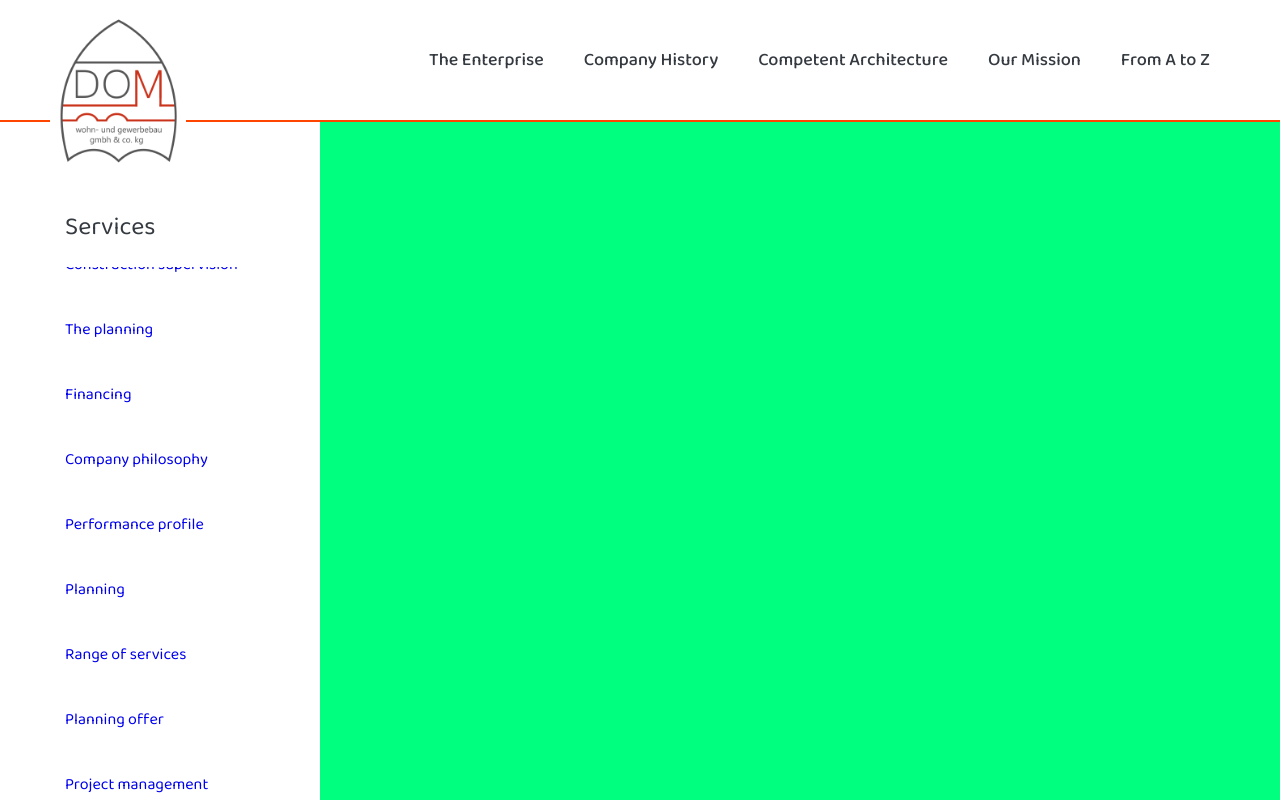
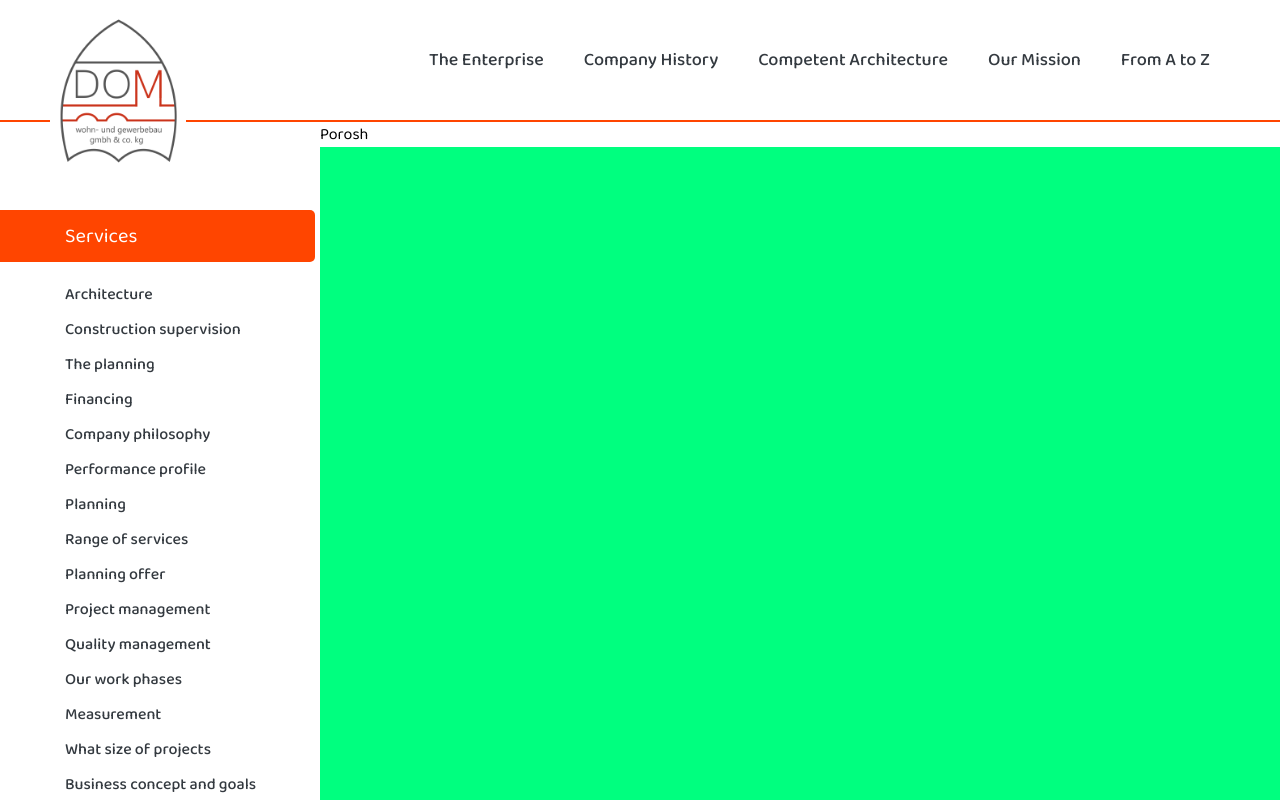
Before and after one commit to porosh2002/dom_residential, a React (Create React App) app: page / in a window 1280 px wide. Shown: the top 800 px of the page. Built offline with nearby package versions, Linux system fonts and the light colour scheme.

Commit message:
Service Menu

```diff
--- a/src/App.css
+++ b/src/App.css
@@ -47,30 +47,38 @@
 .bContentOne{
   width:25vw;
   background-color:#fff;
+  position: fixed;
+  top:120px;
+  height:100%;
 }
 .bContenttwo{
   width:75vw;
+  margin-left: 25vw;
   background-color: springgreen;
+  height:1500px;
 }
 /*! Test */
-.ServiceContentWrap{
-  padding:20px 0px;
-}
 .ContainerService{
-  width: 25vw;
-  margin:45px 0px 0px 65px;
-}
-.ContainerWithtitle{
-  margin:0px 0px 0px -65px;
-  position: fixed;
-  width:25vw;
-  /* box-shadow: 0 4px 2px -2px rgba(0, 0, 0, 0.2); */
+  margin: 90px 0px 0px 65px;
 }
 .TitleContent{
-  padding:40px 0px 20px 65px;
-  font-size:25px;
+  font-size:20px;
+  color: #ffff;
+  padding:10px 10px 10px 65px;
+  background-color: orangered;
+  margin:0px 5px 20px -65px;
+  border: none;
+  border-top-right-radius:05px;
+  border-bottom-right-radius:05px;
+}
+.ServiceContentWrap{
+  margin:10px 0px;
+}
+.ServiceContent{
+  font-size:16px;
   color: #343a40;
+  font-weight:500;
 }
-/* .ContentOne{
-  padding:10px;
-} */
+.ServiceContent:hover{
+color: orangered;
+}
--- a/src/Components/BodyContent/ContentOne.jsx
+++ b/src/Components/BodyContent/ContentOne.jsx
@@ -4,11 +4,8 @@ import { Link } from 'react-router-dom'
 function ContentOne() {
     return (
         <div className='ContainerService'>
-            <div className='ContainerWithtitle'>
+            <p className='TitleContent'>Services</p>
 
-            <p className='TitleContent'>Services</p>
-            </div>
-        <div className='ContentOne'>
 
             <li className='ServiceContentWrap'>
 
@@ -71,7 +68,6 @@ function ContentOne() {
             <Link className='ServiceContent' to='#'>Business concept and goals</Link>
                 </li>
         </div>
-        </div>
     )
 }
 
--- a/src/Components/BodyContent/ContentTwo.jsx
+++ b/src/Components/BodyContent/ContentTwo.jsx
@@ -2,9 +2,9 @@ import React from 'react'
 
 function ContentTwo() {
     return (
-        <div>
-
-        </div>
+        <p>
+            Porosh
+        </p>
     )
 }
 
```
Also changed, not shown: 1 other file (tests, documents, lock files or other folders).
